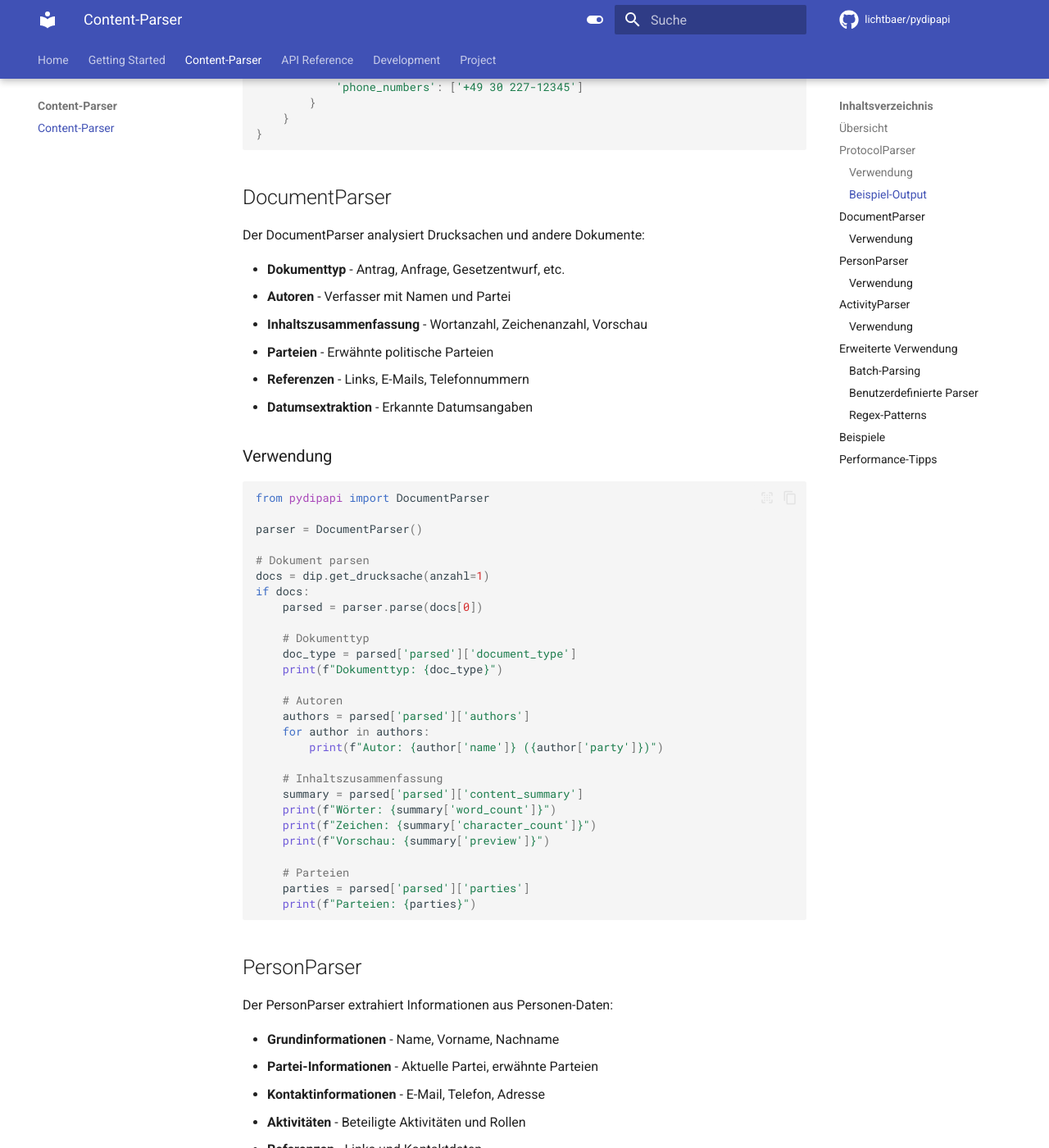
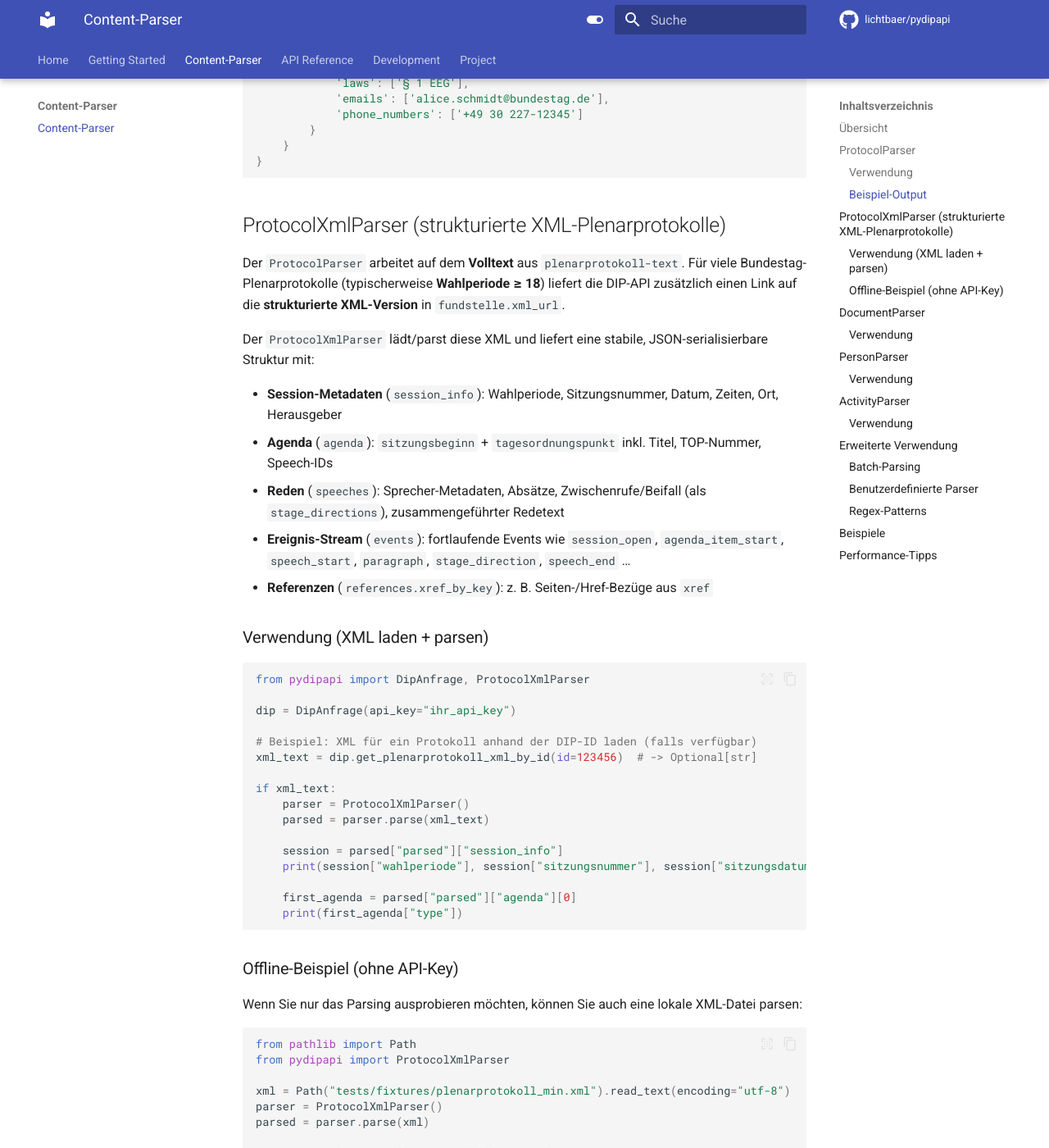
Before and after one commit to lichtbaer/pydipapi, an MkDocs documentation site: the page built from docs/content_parsers.md, in a window 1280 px wide and 1400 px high, scrolled down 3393 px. Shown: the whole window at 82% size. Built offline with MkDocs 1.6.1 and Material for MkDocs 9.7.7, drawn with Linux system fonts in a browser that asks for light colours; comment, search, counter and statistics services are not loaded; the version menu is left out; some of the changed text lies outside the part shown.

Commit message:
feat: Add ProtocolXmlParser for structured XML protocols
Co-authored-by: cursor <cursor@johannes-goepel.de>

````diff
--- a/docs/content_parsers.md
+++ b/docs/content_parsers.md
@@ -4,9 +4,10 @@ Die Content-Parser von pydipapi extrahieren strukturierte Informationen aus den
 
 ## Übersicht
 
-pydipapi bietet vier spezialisierte Parser:
+pydipapi bietet fünf spezialisierte Parser:
 
 - **ProtocolParser** - Extrahiert Informationen aus Plenarprotokollen
+- **ProtocolXmlParser** - Parst strukturierte XML-Plenarprotokolle (Agenda/Reden/Ereignisse)
 - **DocumentParser** - Analysiert Drucksachen und andere Dokumente
 - **PersonParser** - Verarbeitet Personen-Daten von Abgeordneten
 - **ActivityParser** - Extrahiert Informationen aus Aktivitäten
@@ -162,6 +163,56 @@ if protocols:
 }
 ```
 
+## ProtocolXmlParser (strukturierte XML-Plenarprotokolle)
+
+Der `ProtocolParser` arbeitet auf dem **Volltext** aus `plenarprotokoll-text`.
+Für viele Bundestag-Plenarprotokolle (typischerweise **Wahlperiode ≥ 18**) liefert die DIP-API zusätzlich einen Link auf die **strukturierte XML-Version** in `fundstelle.xml_url`.
+
+Der `ProtocolXmlParser` lädt/parst diese XML und liefert eine stabile, JSON-serialisierbare Struktur mit:
+
+- **Session-Metadaten** (`session_info`): Wahlperiode, Sitzungsnummer, Datum, Zeiten, Ort, Herausgeber
+- **Agenda** (`agenda`): `sitzungsbeginn` + `tagesordnungspunkt` inkl. Titel, TOP-Nummer, Speech-IDs
+- **Reden** (`speeches`): Sprecher-Metadaten, Absätze, Zwischenrufe/Beifall (als `stage_directions`), zusammengeführter Redetext
+- **Ereignis-Stream** (`events`): fortlaufende Events wie `session_open`, `agenda_item_start`, `speech_start`, `paragraph`, `stage_direction`, `speech_end` …
+- **Referenzen** (`references.xref_by_key`): z. B. Seiten-/Href-Bezüge aus `xref`
+
+### Verwendung (XML laden + parsen)
+
+```python
+from pydipapi import DipAnfrage, ProtocolXmlParser
+
+dip = DipAnfrage(api_key="ihr_api_key")
+
+# Beispiel: XML für ein Protokoll anhand der DIP-ID laden (falls verfügbar)
+xml_text = dip.get_plenarprotokoll_xml_by_id(id=123456)  # -> Optional[str]
+
+if xml_text:
+    parser = ProtocolXmlParser()
+    parsed = parser.parse(xml_text)
+
+    session = parsed["parsed"]["session_info"]
+    print(session["wahlperiode"], session["sitzungsnummer"], session["sitzungsdatum"])
+
+    first_agenda = parsed["parsed"]["agenda"][0]
+    print(first_agenda["type"])
+```
+
+### Offline-Beispiel (ohne API-Key)
+
+Wenn Sie nur das Parsing ausprobieren möchten, können Sie auch eine lokale XML-Datei parsen:
+
+```python
+from pathlib import Path
+from pydipapi import ProtocolXmlParser
+
+xml = Path("tests/fixtures/plenarprotokoll_min.xml").read_text(encoding="utf-8")
+parser = ProtocolXmlParser()
+parsed = parser.parse(xml)
+
+print(parsed["parsed"]["agenda"][1]["title"])
+print(parsed["parsed"]["speeches"][0]["speaker"]["nachname"])
+```
+
 ## DocumentParser
 
 Der DocumentParser analysiert Drucksachen und andere Dokumente:
@@ -290,7 +341,7 @@ if activities:
 
 ### Batch-Parsing
 
-Alle Parser unterstützen das Parsen mehrerer Objekte:
+Alle Parser unterstützen das Parsen mehrerer Objekte, indem Sie `parse()` direkt mit einer Liste aufrufen:
 
 ```python
 # Mehrere Protokolle parsen
````
Also changed, not shown: README.md (+24 -8 lines), README_DE.md (+23 -8 lines), docs/api_reference.md (+40 -0 lines), docs/index.md (+1 -0 lines), docs/notebooks.md (+26 -0 lines), docs/usage.md (+20 -0 lines), 2 other files.
